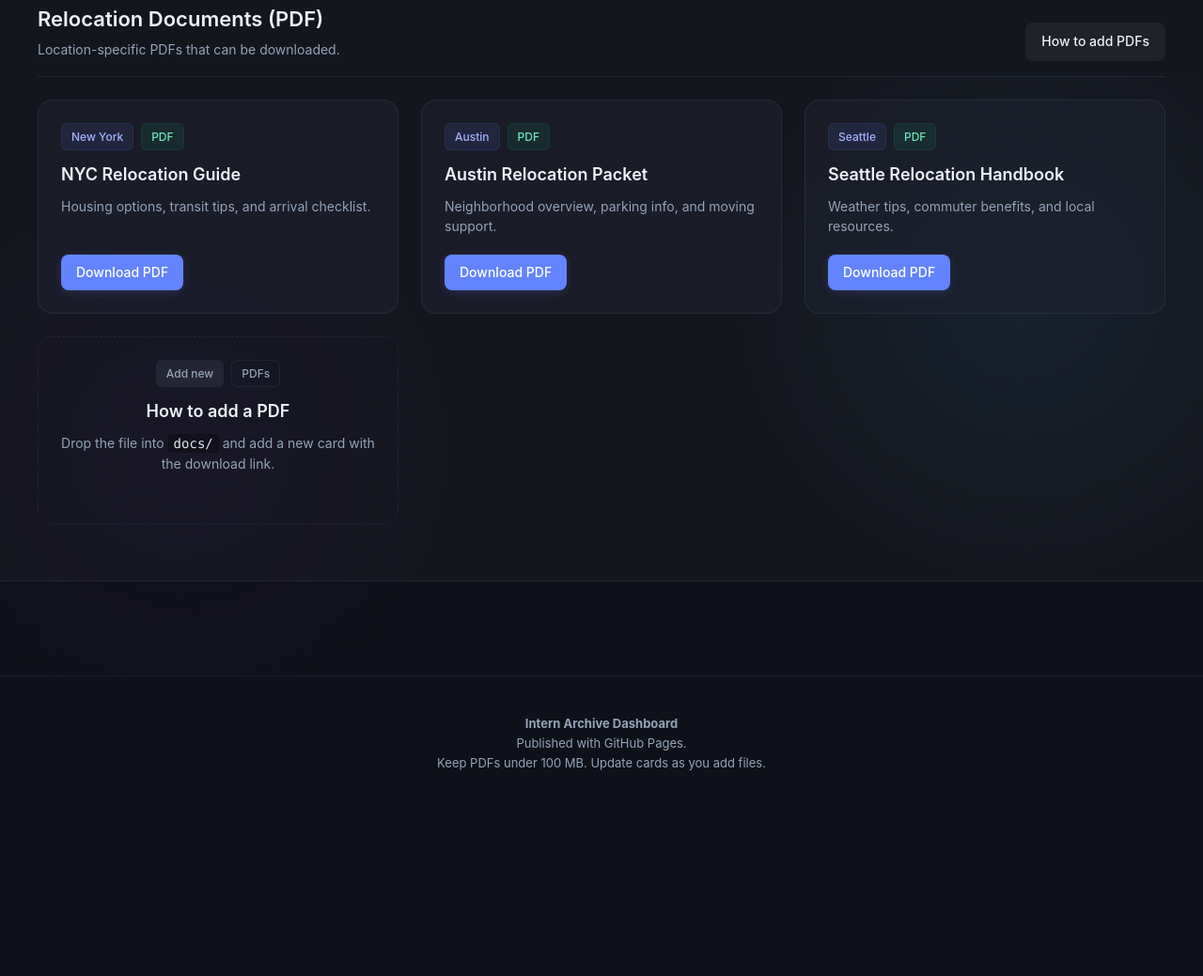
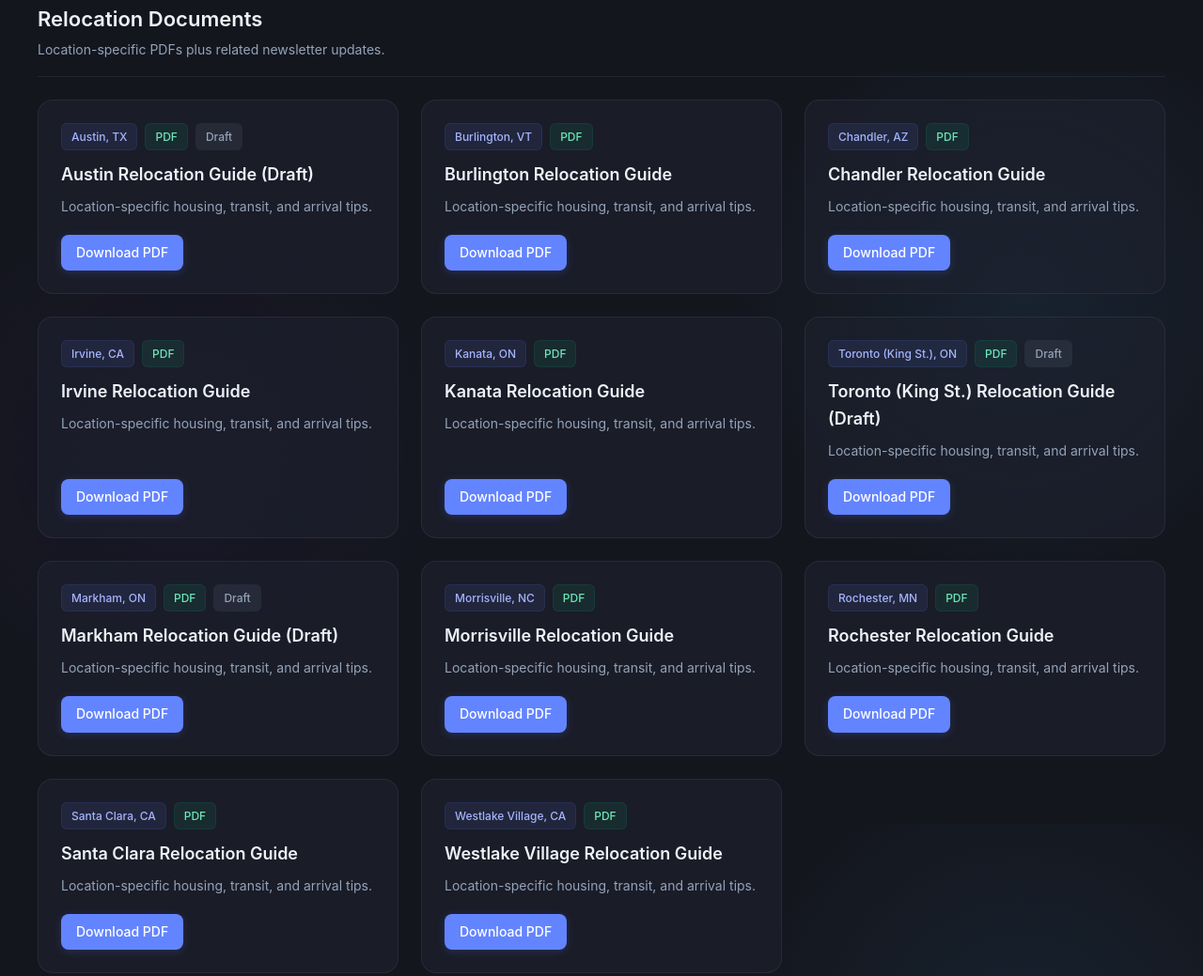
Before and after one commit to Anthony-HuaEx/Intern-Archive-HRUP, a plain HTML site: page index.html in a window 1280 px wide. Shown: the part 723-1762 px from the top of the page at 94% size. Before the commit the page ends 1585 px from the top, so only its background shows below. Drawn offline with Linux system fonts and the light colour scheme.

Commit message:
Refactor index.html to enhance layout and structure; update relocation PDF documentation and naming conventions in README.txt for clarity.

```diff
--- a/index.html
+++ b/index.html
@@ -1,5 +1,6 @@
 <!doctype html>
 <html lang="en">
+
 <head>
   <meta charset="utf-8">
   <meta name="viewport" content="width=device-width, initial-scale=1">
@@ -8,6 +9,7 @@
   <meta name="description" content="Archive of intern newsletters and relocation documents.">
   <link rel="stylesheet" href="styles.css">
 </head>
+
 <body>
   <header class="site-header">
     <div class="container">
@@ -21,7 +23,7 @@
       </div>
       <div class="header-actions">
         <a class="btn btn-primary" href="#newsletters">Browse newsletters</a>
-          <a class="btn btn-light" href="#relocation">Relocation PDFs</a>
+        <a class="btn btn-light" href="#relocation">Relocation docs</a>
       </div>
     </div>
   </header>
@@ -46,18 +48,24 @@
             <p>Key dates, onboarding links, and first-week resources.</p>
             <div class="card-actions">
               <a class="btn btn-primary" href="newsletters/January%20Newsletter.html">Open newsletter</a>
-                <a class="btn btn-link" href="newsletters/January%20Newsletter.html" target="_blank" rel="noopener">Open in new tab</a>
+              <a class="btn btn-link" href="newsletters/January%20Newsletter.html" target="_blank" rel="noopener">Open
+                in new tab</a>
             </div>
           </article>
 
-            <article class="card card-note">
+
+          <!-- This is Documentation for the Next person who needs to do this or as a reminder for myself -->
+          <!-- <article class="card card-note">
             <div class="card-meta">
               <span class="tag tag-muted">Add new</span>
               <span class="tag tag-outline">newsletters</span>
             </div>
             <h3>How to add a newsletter</h3>
-              <p>Save an HTML file in <span class="inline-code">newsletters/</span> and add a new card here with its title and link.</p>
-            </article>
+            <p>Save an HTML file in <span class="inline-code">newsletters/</span> and add a new card here with its title
+              and link.</p>
+          </article> -->
+
+
         </div>
       </div>
     </section>
@@ -66,57 +74,179 @@
       <div class="container">
         <div class="section-header">
           <div>
-              <h2>Relocation Documents (PDF)</h2>
-              <p>Location-specific PDFs that can be downloaded.</p>
+            <h2>Relocation Documents</h2>
+            <p>Location-specific PDFs plus related newsletter updates.</p>
           </div>
-            <a class="btn btn-ghost" href="docs/README.txt">How to add PDFs</a>
+
         </div>
 
         <div class="grid">
           <article class="card">
             <div class="card-meta">
-                <span class="tag">New York</span>
+              <span class="tag">Austin, TX</span>
               <span class="tag tag-doc">PDF</span>
+              <span class="tag tag-muted">Draft</span>
             </div>
-              <h3>NYC Relocation Guide</h3>
-              <p>Housing options, transit tips, and arrival checklist.</p>
+            <h3>Austin Relocation Guide (Draft)</h3>
+            <p>Location-specific housing, transit, and arrival tips.</p>
             <div class="card-actions">
-                <a class="btn btn-primary" href="docs/nyc-relocation.pdf" download>Download PDF</a>
+              <a class="btn btn-primary"
+                href="Relocation%20Documents/Austin%20TX_Intern%20Relocation%20Guide_2026%20DRAFT.pdf" download>Download
+                PDF</a>
             </div>
           </article>
 
           <article class="card">
             <div class="card-meta">
-                <span class="tag">Austin</span>
+              <span class="tag">Burlington, VT</span>
               <span class="tag tag-doc">PDF</span>
             </div>
-              <h3>Austin Relocation Packet</h3>
-              <p>Neighborhood overview, parking info, and moving support.</p>
+            <h3>Burlington Relocation Guide</h3>
+            <p>Location-specific housing, transit, and arrival tips.</p>
             <div class="card-actions">
-                <a class="btn btn-primary" href="docs/austin-relocation.pdf" download>Download PDF</a>
+              <a class="btn btn-primary"
+                href="Relocation%20Documents/Burlington%2C%20VT_Intern%20Relocation%20Guide_2026.pdf" download>Download
+                PDF</a>
             </div>
           </article>
 
           <article class="card">
             <div class="card-meta">
-                <span class="tag">Seattle</span>
+              <span class="tag">Chandler, AZ</span>
               <span class="tag tag-doc">PDF</span>
             </div>
-              <h3>Seattle Relocation Handbook</h3>
-              <p>Weather tips, commuter benefits, and local resources.</p>
+            <h3>Chandler Relocation Guide</h3>
+            <p>Location-specific housing, transit, and arrival tips.</p>
             <div class="card-actions">
-                <a class="btn btn-primary" href="docs/seattle-relocation.pdf" download>Download PDF</a>
+              <a class="btn btn-primary"
+                href="Relocation%20Documents/Chandler%20AZ_Intern%20Relocation%20Guide_2026%20%281%29.pdf"
+                download>Download PDF</a>
             </div>
           </article>
 
-            <article class="card card-note">
+          <article class="card">
+            <div class="card-meta">
+              <span class="tag">Irvine, CA</span>
+              <span class="tag tag-doc">PDF</span>
+            </div>
+            <h3>Irvine Relocation Guide</h3>
+            <p>Location-specific housing, transit, and arrival tips.</p>
+            <div class="card-actions">
+              <a class="btn btn-primary"
+                href="Relocation%20Documents/Irvine%2C%20CA_Intern%20Relocation%20Guide_2026.pdf" download>Download
+                PDF</a>
+            </div>
+          </article>
+
+          <article class="card">
+            <div class="card-meta">
+              <span class="tag">Kanata, ON</span>
+              <span class="tag tag-doc">PDF</span>
+            </div>
+            <h3>Kanata Relocation Guide</h3>
+            <p>Location-specific housing, transit, and arrival tips.</p>
+            <div class="card-actions">
+              <a class="btn btn-primary" href="Relocation%20Documents/Kanata%20ON_Intern%20Relocation%20Guide_2026.pdf"
+                download>Download PDF</a>
+            </div>
+          </article>
+
+          <article class="card">
+            <div class="card-meta">
+              <span class="tag">Toronto (King St.), ON</span>
+              <span class="tag tag-doc">PDF</span>
+              <span class="tag tag-muted">Draft</span>
+            </div>
+            <h3>Toronto (King St.) Relocation Guide (Draft)</h3>
+            <p>Location-specific housing, transit, and arrival tips.</p>
+            <div class="card-actions">
+              <a class="btn btn-primary"
+                href="Relocation%20Documents/King%20St.%20Toronto%2C%20ON_Intern%20Relocation%20Guide_2026%20DRAFT%20%284%29.pdf"
+                download>Download PDF</a>
+            </div>
+          </article>
+
+          <article class="card">
+            <div class="card-meta">
+              <span class="tag">Markham, ON</span>
+              <span class="tag tag-doc">PDF</span>
+              <span class="tag tag-muted">Draft</span>
+            </div>
+            <h3>Markham Relocation Guide (Draft)</h3>
+            <p>Location-specific housing, transit, and arrival tips.</p>
+            <div class="card-actions">
+              <a class="btn btn-primary"
+                href="Relocation%20Documents/Markham%20ON_Intern%20Relocation%20Guide_2026%20DRAFT1%20%283%29.pdf"
+                download>Download PDF</a>
+            </div>
+          </article>
+
+          <article class="card">
+            <div class="card-meta">
+              <span class="tag">Morrisville, NC</span>
+              <span class="tag tag-doc">PDF</span>
+            </div>
+            <h3>Morrisville Relocation Guide</h3>
+            <p>Location-specific housing, transit, and arrival tips.</p>
+            <div class="card-actions">
+              <a class="btn btn-primary"
+                href="Relocation%20Documents/Morrisville%2C%20NC_Intern%20Relocation%20Guide_2026.pdf" download>Download
+                PDF</a>
+            </div>
+          </article>
+
+          <article class="card">
+            <div class="card-meta">
+              <span class="tag">Rochester, MN</span>
+              <span class="tag tag-doc">PDF</span>
+            </div>
+            <h3>Rochester Relocation Guide</h3>
+            <p>Location-specific housing, transit, and arrival tips.</p>
+            <div class="card-actions">
+              <a class="btn btn-primary"
+                href="Relocation%20Documents/Rochester%2C%20MN_Intern%20Relocation%20Guide_2026.pdf" download>Download
+                PDF</a>
+            </div>
+          </article>
+
+          <article class="card">
+            <div class="card-meta">
+              <span class="tag">Santa Clara, CA</span>
+              <span class="tag tag-doc">PDF</span>
+            </div>
+            <h3>Santa Clara Relocation Guide</h3>
+            <p>Location-specific housing, transit, and arrival tips.</p>
+            <div class="card-actions">
+              <a class="btn btn-primary"
+                href="Relocation%20Documents/Santa%20Clara%2C%20CA_Intern%20Relocation%20Guide_2026.pdf"
+                download>Download PDF</a>
+            </div>
+          </article>
+
+          <article class="card">
+            <div class="card-meta">
+              <span class="tag">Westlake Village, CA</span>
+              <span class="tag tag-doc">PDF</span>
+            </div>
+            <h3>Westlake Village Relocation Guide</h3>
+            <p>Location-specific housing, transit, and arrival tips.</p>
+            <div class="card-actions">
+              <a class="btn btn-primary"
+                href="Relocation%20Documents/Westlake%20Village%2C%20CA_Intern%20Relocation%20Guide_2026.pdf"
+                download>Download PDF</a>
+            </div>
+          </article>
+
+          <!-- This is Documentation for the Next person who needs to do this or as a reminder for myself -->
+          <!-- <article class="card card-note">
             <div class="card-meta">
               <span class="tag tag-muted">Add new</span>
               <span class="tag tag-outline">PDFs</span>
             </div>
             <h3>How to add a PDF</h3>
-              <p>Drop the file into <span class="inline-code">docs/</span> and add a new card with the download link.</p>
-            </article>
+            <p>Drop the file into <span class="inline-code">Relocation Documents/</span> and add a new card with the
+              download link.</p>
+          </article> -->
         </div>
       </div>
     </section>
@@ -135,4 +265,5 @@
     </div>
   </footer>
 </body>
+
 </html>
```
Also changed, not shown: docs/README.txt. Lines whose indentation alone changed are shown as unchanged.
